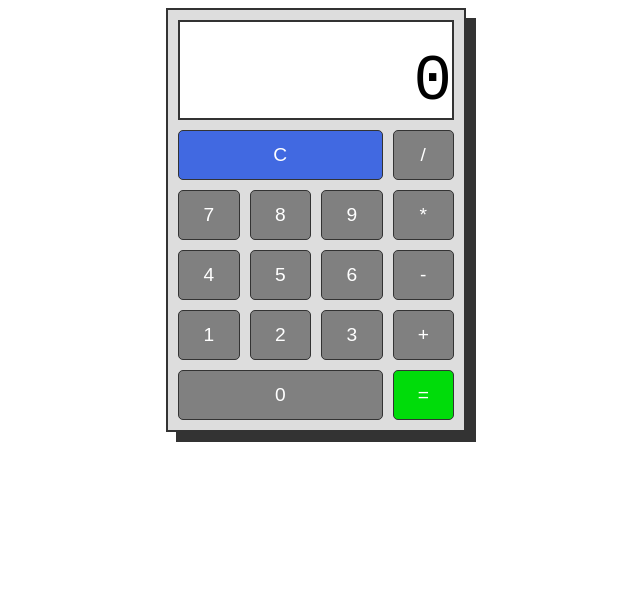
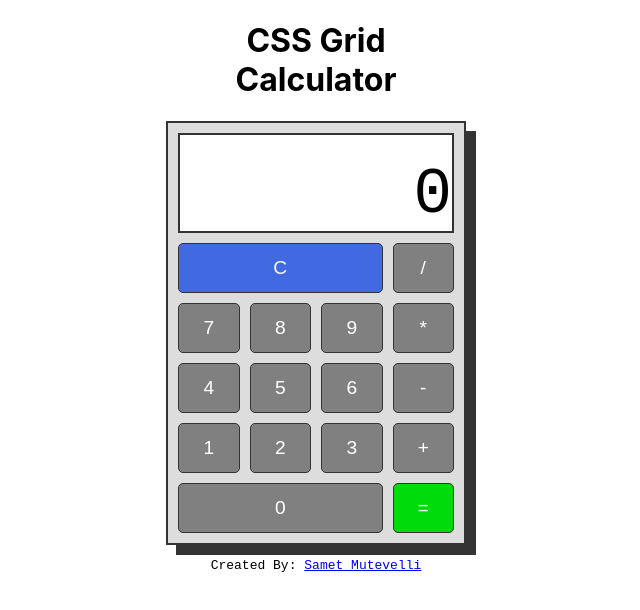
Before and after one commit to sametweb/css-grid-calculator, a React (Create React App) app: page / in a window 1280 px wide. Shown: the top 610 px of the page, without its empty margins (324-964 px from the left). Built offline with nearby package versions, Linux system fonts and the light colour scheme.

Commit message:
header and footer added

```diff
--- a/public/index.html
+++ b/public/index.html
@@ -7,7 +7,7 @@
     <meta name="theme-color" content="#000000" />
     <meta
       name="description"
-      content="Web site created using create-react-app"
+      content="This is a functioning calculator styled with CSS Grid powered by React. Created by Samet Mutevelli"
     />
     <link rel="apple-touch-icon" href="%PUBLIC_URL%/logo192.png" />
     <meta property="og:image" content="%PUBLIC_URL%/preview.png" />
@@ -25,7 +25,7 @@
       work correctly both with client-side routing and a non-root public URL.
       Learn how to configure a non-root public URL by running `npm run build`.
     -->
-    <title>React App</title>
+    <title>CSS Grid Calculator with React</title>
   </head>
   <body>
     <noscript>You need to enable JavaScript to run this app.</noscript>
--- a/src/App.js
+++ b/src/App.js
@@ -114,6 +114,7 @@ function App(props) {
 
   return (
     <div className="App">
+      <h1 className="title">CSS Grid Calculator</h1>
       <div className="calculator">
         <div className="screen">
           <p className="history">{history ? history : ""}</p>
@@ -122,6 +123,15 @@ function App(props) {
         {buttonMapper(numbers, onNumberButton)}
         {buttonMapper(operators, onOperatorButton)}
       </div>
+      <p className="footer">
+        Created By:{" "}
+        <a
+          href="https://sametmutevelli.com"
+          title="Samet Mutevelli's Personal Website"
+        >
+          Samet Mutevelli
+        </a>
+      </p>
     </div>
   );
 }
--- a/src/styles/index.scss
+++ b/src/styles/index.scss
@@ -2,6 +2,11 @@
   width: 300px;
   height: 400px;
   margin: 0 auto;
+  .title {
+    font-family: -apple-system, BlinkMacSystemFont, "Segoe UI", Roboto, Oxygen,
+      Ubuntu, Cantarell, "Open Sans", "Helvetica Neue", sans-serif;
+    text-align: center;
+  }
   .calculator {
     height: 100%;
     display: grid;
@@ -79,4 +84,9 @@
       background-color: orange;
     }
   }
+  .footer {
+    display: block;
+    font-family: monospace;
+    text-align: center;
+  }
 }
```
